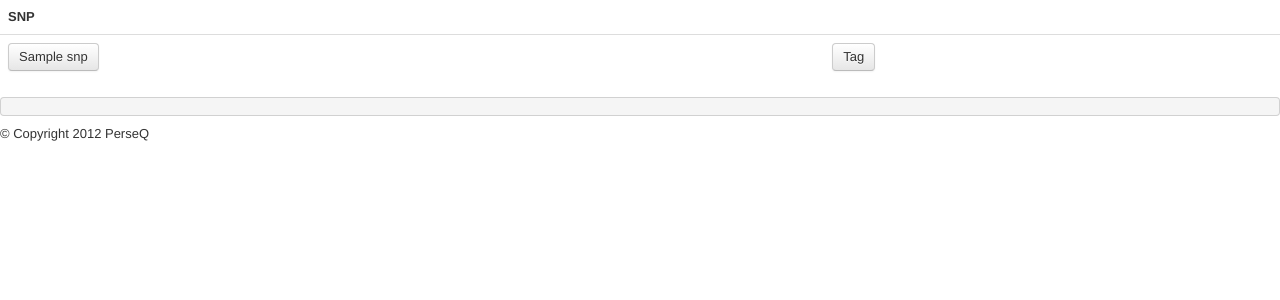
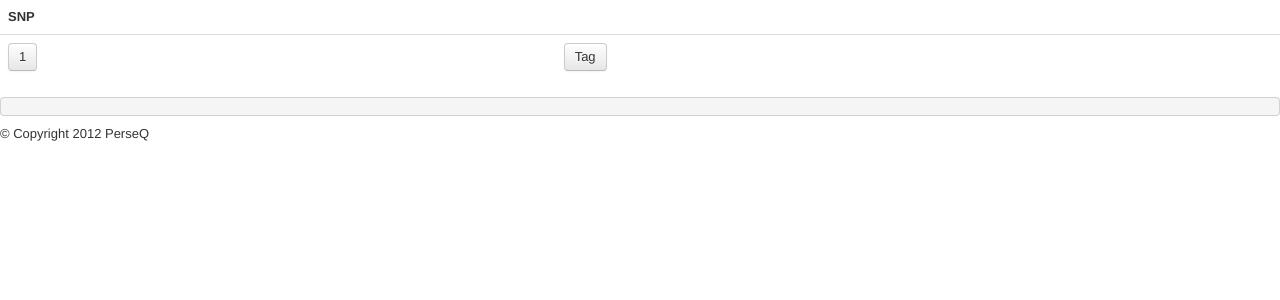
Before and after one commit to DIKU-DevStudio/PerseQ, a Python web app: template templates/sample.html in a window 1280 px wide. Shown: the part 18-318 px from the top of the page. Run offline with Jinja, Linux system fonts and the light colour scheme; the template is opened without the code that fills it: most values are stand-ins (such as "Sample title", 1, 10 or a date in 2020); some libraries are stand-ins or nearby versions.

Commit message:
Fixed snp show from db in template and added plausible dummy tags for autocompleter

```diff
--- a/main.py
+++ b/main.py
@@ -93,8 +93,12 @@ class Test(AppRequestHandler):
     def get(self):
         self.setTemplate('autocomplete.html')
         snp = self.request.get("snp")
-        self.out({'tags':['Unknown','HIV','Cancer','Asdf'], 'snp':snp})
+        self.out({'tags':['Unknown','Oncology','Dermatology','Neurology'], 'snp':snp})
     def post(self):
+        snp = self.request.post("snp")
+        tag = self.request.post("tag")
+
+
         self.out();
 
 
--- a/templates/sample.html
+++ b/templates/sample.html
@@ -5,10 +5,10 @@
 	{% for snp in snps %}
     <tr>
         <td>
-            <a href="/dbsnp/?snp={{snp}}" class="btn">{{snp}}</a>
+            <a href="/dbsnp/?snp={{snp.snpid}}" class="btn">{{snp.snpid}}</a>
         </td>
         <td>
-			<a href="/test/?snp={{snp}}" class="btn">Tag</a>
+			<a href="/test/?snp={{snp.snpid}}" class="btn">Tag</a>
         </td>
     </tr>
     {% endfor %}
```
